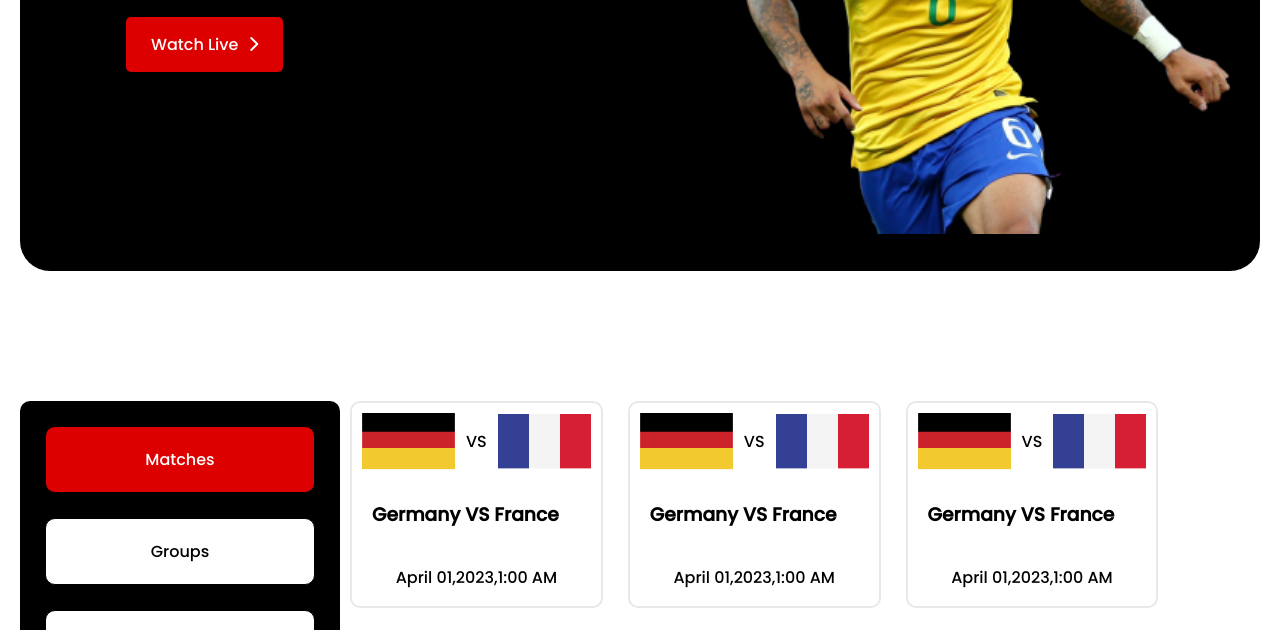
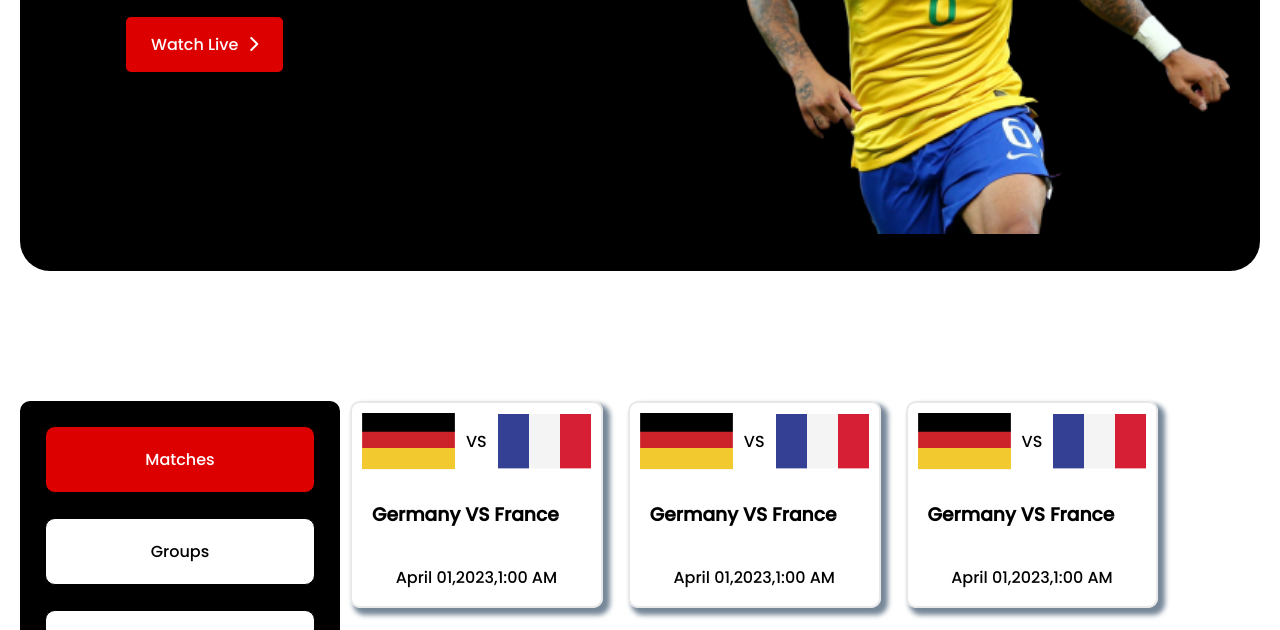
Before and after one commit to BubbleNowrin/World-Cup--HTML-CSS-only-A2, a plain HTML site: page matches.html in a window 1280 px wide. Shown: the part 305-935 px from the top of the page. Drawn offline with Linux system fonts and the light colour scheme; a web font is replaced by a local one.

Commit message:
box shadow added

```diff
--- a/match.css
+++ b/match.css
@@ -153,6 +153,7 @@ h1 {
     border: 2px solid #E8E8E8;
     border-radius: 10px;
     flex-grow: 1;
+    box-shadow: 5px 5px 5px 2px lightslategray;
 
 
 }
--- a/matches.html
+++ b/matches.html
@@ -10,6 +10,8 @@
     <script src="https://kit.fontawesome.com/519e1fb7fa.js" crossorigin="anonymous"></script>
     <!-- ---------------Stylesheet link----------------- -->
     <link rel="stylesheet" href="match.css">
+    <!-- ---------------Favicon Link---------------- -->
+    <link rel="shortcut icon" href="assets/fav1.png" type="image/x-icon">
     <!-- -----------------Media Queries & Styles------------------- -->
     <style>
         /* -------PC Device---------- */
--- a/style.css
+++ b/style.css
@@ -177,6 +177,7 @@ h1 {
     border: 2px solid #E8E8E8;
     border-radius: 10px;
     flex-grow: 1;
+    box-shadow: 5px 5px 5px 2px lightslategray;
 }
 
 .blog-detail {
```
Also changed, not shown: index.html (+3 -0 lines), assets/fav1.png (added).
